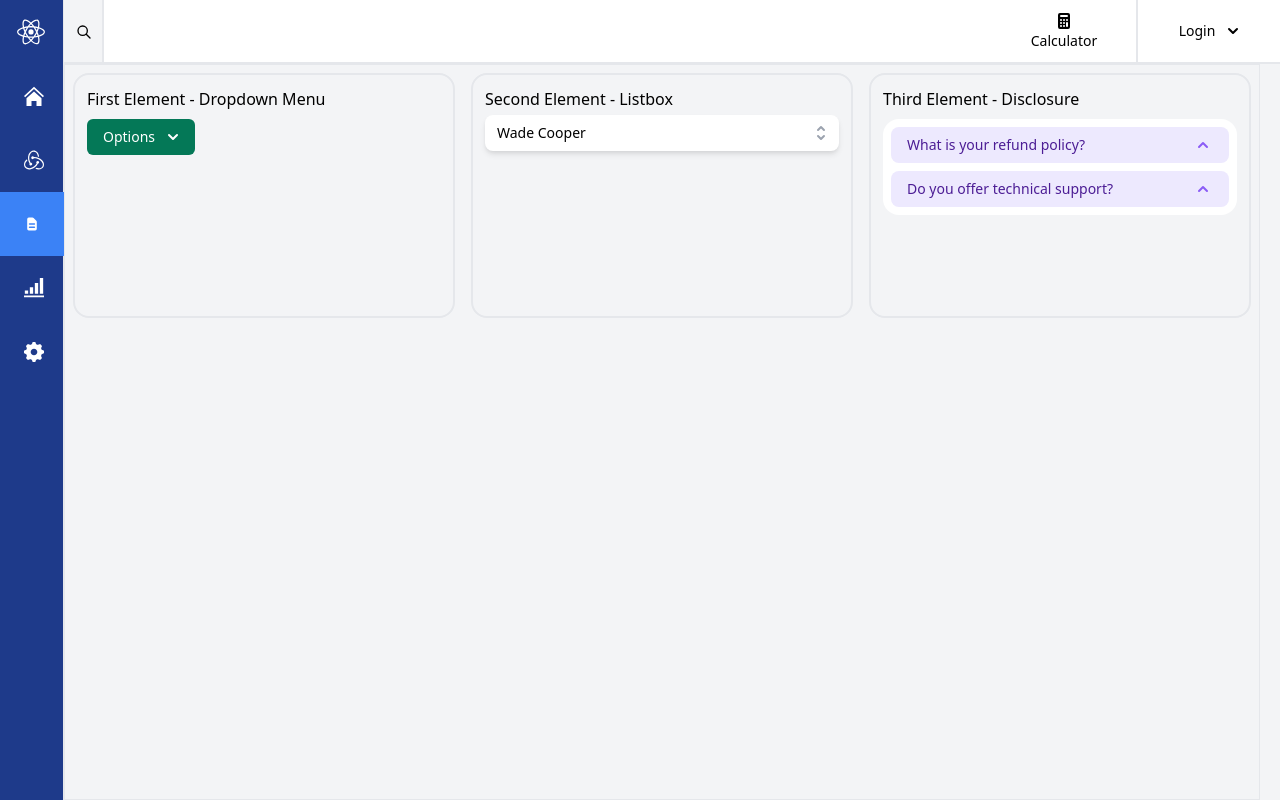
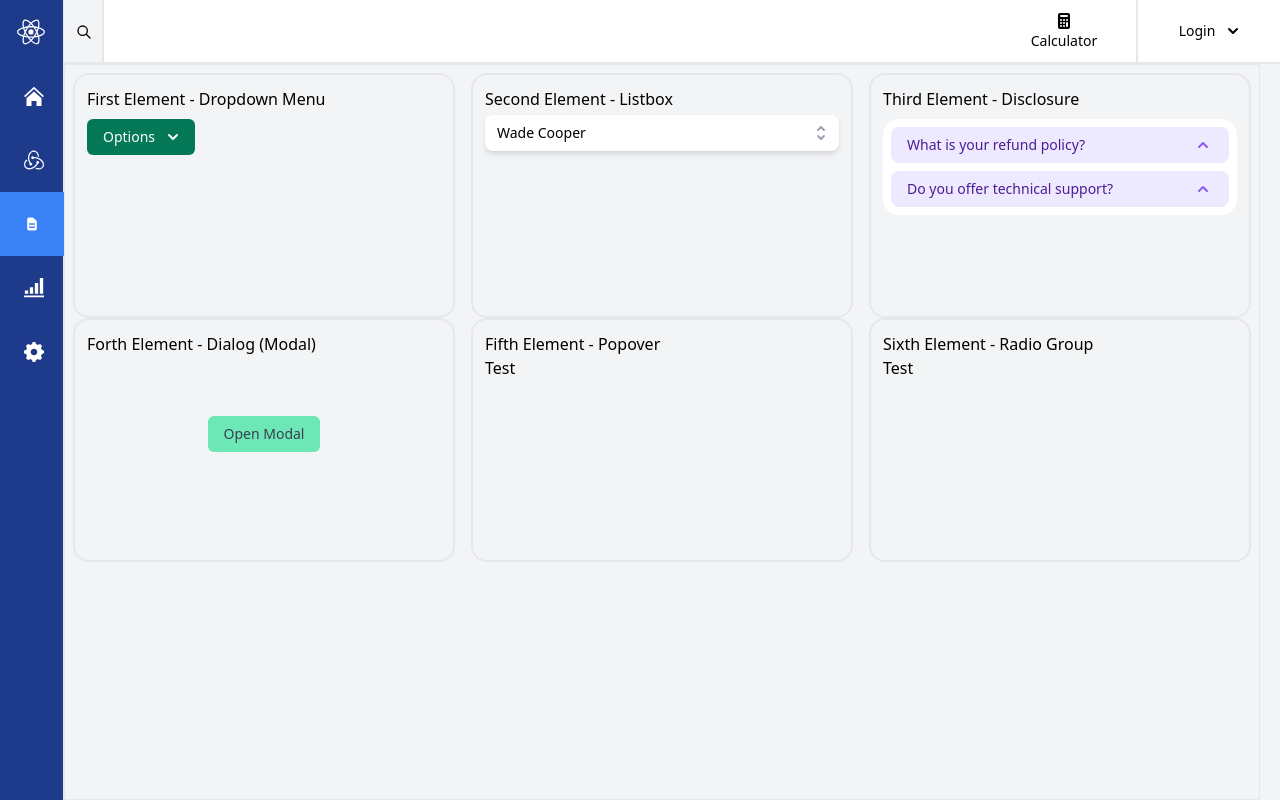
Before and after one commit to movwf/react-playground, a Next.js app: page /headlessui in a window 1280 px wide. Built offline with nearby package versions, Linux system fonts and the light colour scheme.

Commit message:
Headless UI - Dialog Added

```diff
--- /dev/null
+++ b/components/HeadlessUI/Dialog/index.tsx
@@ -0,0 +1,97 @@
+import { Dialog, Transition } from '@headlessui/react';
+import { Fragment, useState } from 'react';
+
+interface IDialog {
+  buttonLabel: string;
+  buttonColor: string;
+  modalTitle: string;
+  modalDesc: string;
+  modalButtonTitle: string;
+  modalButtonColor: string;
+}
+
+export default function index(props: IDialog) {
+  let [isOpen, setIsOpen] = useState(false);
+
+  function closeModal() {
+    setIsOpen(false);
+  }
+
+  function openModal() {
+    setIsOpen(true);
+  }
+
+  return (
+    <Fragment>
+      <div className="flex items-center justify-center h-full mt-10">
+        <button
+          type="button"
+          onClick={openModal}
+          className={`px-4 py-2 text-sm font-medium text-gray-700 ${props.buttonColor} rounded-md hover:bg-opacity-30 focus:outline-none focus-visible:ring-2 focus-visible:ring-white focus-visible:ring-opacity-75`}
+        >
+          {props.buttonLabel}
+        </button>
+      </div>
+
+      <Transition appear show={isOpen} as={Fragment}>
+        <Dialog
+          as="div"
+          className="fixed inset-0 z-10 overflow-y-auto"
+          onClose={closeModal}
+        >
+          <div className="min-h-screen px-4 text-center">
+            <Transition.Child
+              as={Fragment}
+              enter="ease-out duration-300"
+              enterFrom="opacity-0"
+              enterTo="opacity-100"
+              leave="ease-in duration-200"
+              leaveFrom="opacity-100"
+              leaveTo="opacity-0"
+            >
+              <Dialog.Overlay className="fixed inset-0" />
+            </Transition.Child>
+
+            <span
+              className="inline-block h-screen align-middle"
+              aria-hidden="true"
+            >
+              &#8203;
+            </span>
+            <Transition.Child
+              as={Fragment}
+              enter="ease-out duration-300"
+              enterFrom="opacity-0 scale-95"
+              enterTo="opacity-100 scale-100"
+              leave="ease-in duration-200"
+              leaveFrom="opacity-100 scale-100"
+              leaveTo="opacity-0 scale-95"
+            >
+              <div className="inline-block w-full max-w-md p-6 my-8 overflow-hidden text-left align-middle transition-all transform bg-white shadow-xl rounded-2xl">
+                <Dialog.Title
+                  as="h3"
+                  className="text-lg font-medium leading-6 text-gray-900"
+                >
+                  {props.modalTitle}
+                </Dialog.Title>
+                <div className="mt-2">
+                  <p className="text-sm text-gray-500">{props.modalDesc}</p>
+                </div>
+
+                <div className="mt-4">
+                  <button
+                    type="button"
+                    className={`inline-flex justify-center px-4 py-2 text-sm font-medium text-blue-900 ${props.modalButtonColor} border border-transparent rounded-md hover:bg-blue-200 focus:outline-none focus-visible:ring-2 focus-visible:ring-offset-2 focus-visible:ring-blue-500`}
+                    onClick={closeModal}
+                  >
+                    {props.modalButtonTitle}
+                  </button>
+                </div>
+              </div>
+            </Transition.Child>
+          </div>
+        </Dialog>
+      </Transition>
+    </Fragment>
+  );
+}
--- a/pages/headlessui.tsx
+++ b/pages/headlessui.tsx
@@ -2,6 +2,7 @@ import Layout from '../components/Layout';
 import Dropdown from '../components/HeadlessUI/Dropdown';
 import Listbox from '../components/HeadlessUI/Listbox';
 import Disclosure from '../components/HeadlessUI/Disclosure';
+import Dialog from '../components/HeadlessUI/Dialog';
 
 const temp = {
   dropdown: {
@@ -38,6 +39,15 @@ const temp = {
       },
       { label: 'Do you offer technical support?', desc: 'No.' }
     ]
+  },
+  dialog: {
+    buttonLabel: 'Open Modal',
+    buttonColor: 'bg-green-300',
+    modalTitle: 'Payment Successful',
+    modalDesc:
+      'Your payment has been successfully submitted. We’ve sent your an email with all of the details of your order.',
+    modalButtonTitle: 'Got it, thanks',
+    modalButtonColor: 'bg-blue-200'
   }
 };
 
@@ -65,6 +75,22 @@ function headlessui() {
             </div>
           </div>
         </div>
+        <div className="row flex flex-row h-1/3">
+          <div className="col h-full w-1/3 border-2 rounded-2xl p-3 m-2 flex flex-col">
+            <span className="row">Forth Element - Dialog (Modal)</span>
+            <div className="row">
+              <Dialog {...temp.dialog} />
+            </div>
+          </div>
+          <div className="col h-full w-1/3 border-2 rounded-2xl p-3 m-2 flex flex-col">
+            Fifth Element - Popover
+            <div className="row">Test</div>
+          </div>
+          <div className="col h-full w-1/3 border-2 rounded-2xl p-3 m-2">
+            Sixth Element - Radio Group
+            <div className="row">Test</div>
+          </div>
+        </div>
       </div>
     </Layout>
   );
```
